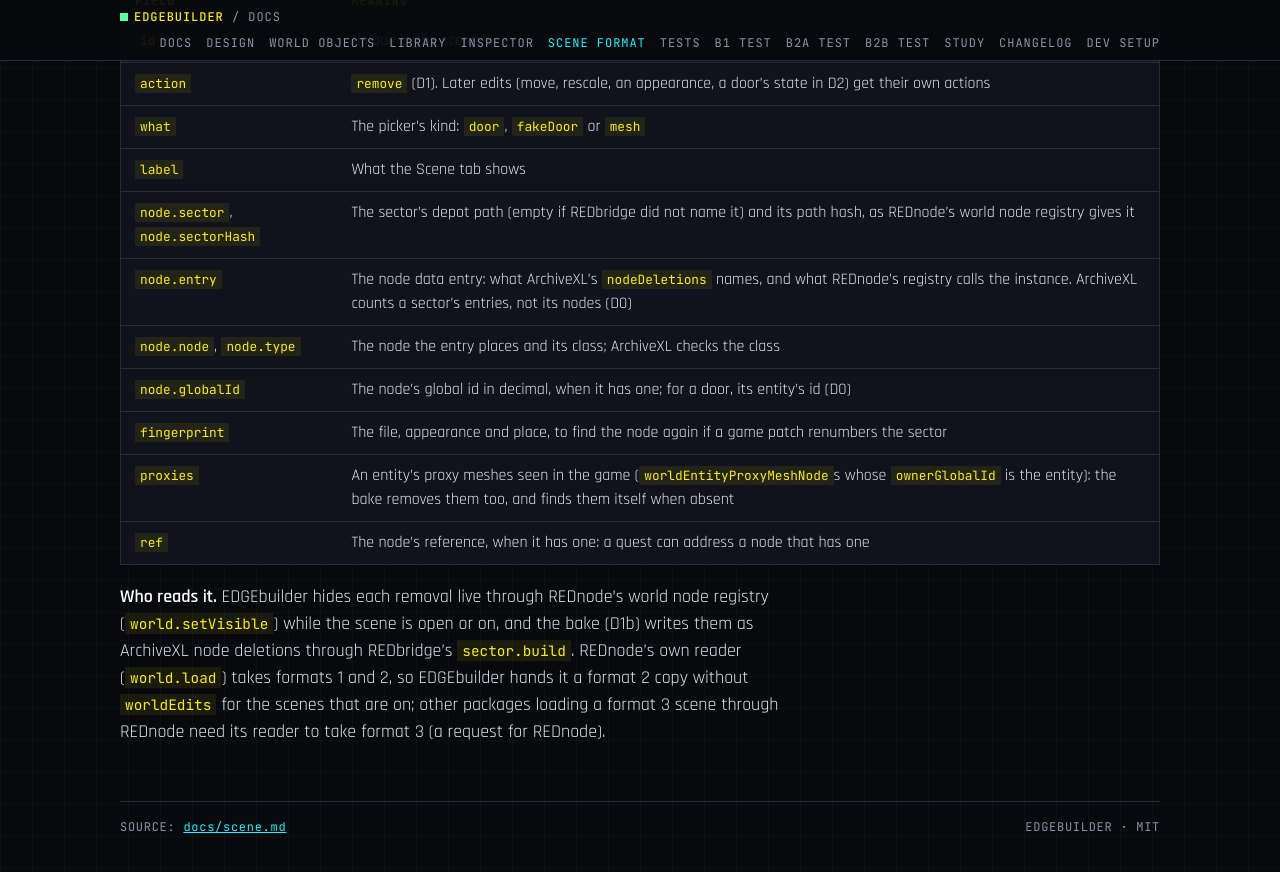
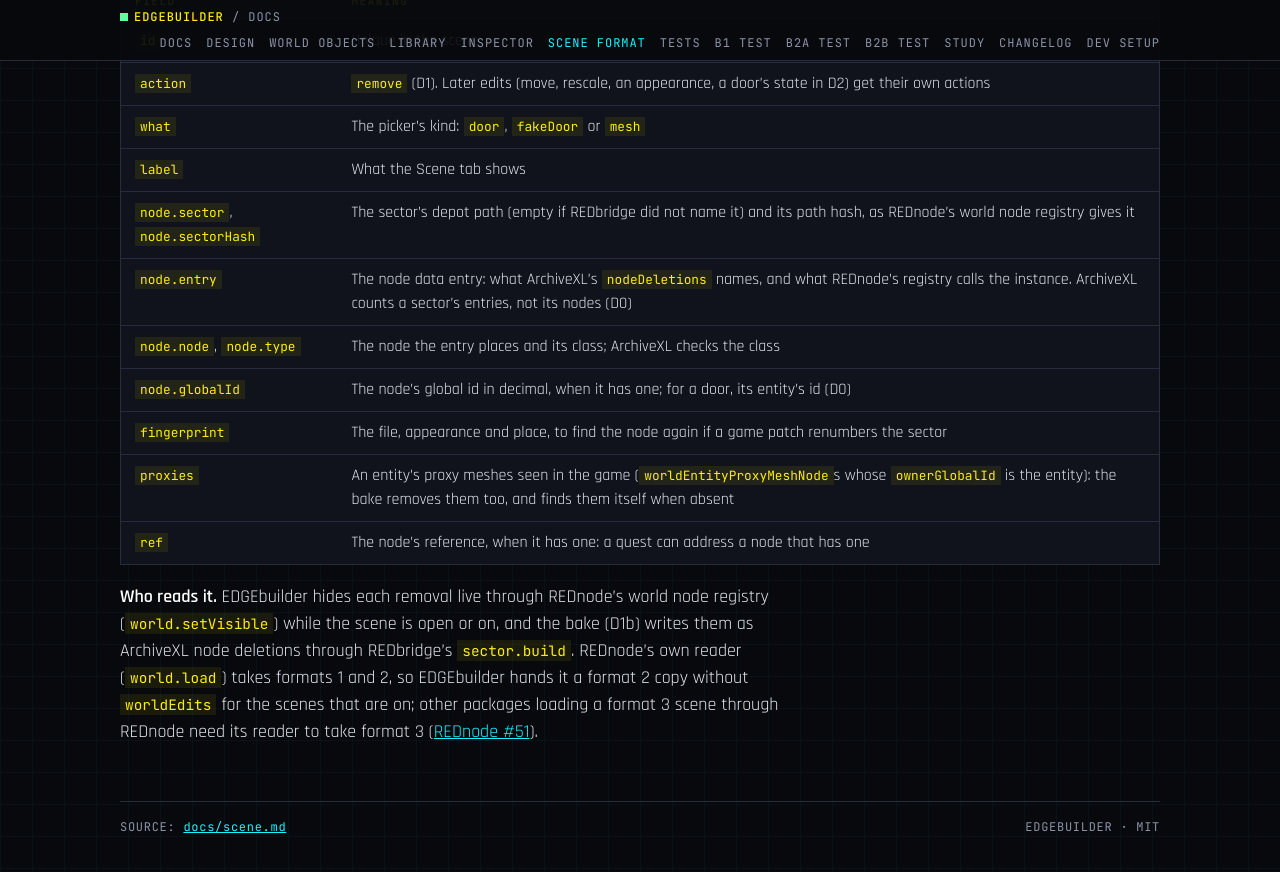
Before and after one commit to Edgemodders/EDGEbuilder, a Jekyll site: the page built from docs/scene.md, in a window 1280 px wide and 900 px high, scrolled down 4028 px. Shown: the top 872 px of the window. Built offline with Jekyll 4.4.1, drawn with Linux system fonts in a browser that asks for light colours.

Commit message:
Docs: REDnode #51, format 3 in world.load
Co-Authored-By: Claude Opus 5.5 <noreply@anthropic.com>

```diff
--- a/docs/scene.md
+++ b/docs/scene.md
@@ -128,4 +128,4 @@ Drafted on 2026-11-19 for D1, the Doors slice ([World objects, "Doors first"](wo
 | `proxies` | An entity's proxy meshes seen in the game (`worldEntityProxyMeshNode`s whose `ownerGlobalId` is the entity): the bake removes them too, and finds them itself when absent |
 | `ref` | The node's reference, when it has one: a quest can address a node that has one |
 
-**Who reads it.** EDGEbuilder hides each removal live through REDnode's world node registry (`world.setVisible`) while the scene is open or on, and the bake (D1b) writes them as ArchiveXL node deletions through REDbridge's `sector.build`. REDnode's own reader (`world.load`) takes formats 1 and 2, so EDGEbuilder hands it a format 2 copy without `worldEdits` for the scenes that are on; other packages loading a format 3 scene through REDnode need its reader to take format 3 (a request for REDnode).
+**Who reads it.** EDGEbuilder hides each removal live through REDnode's world node registry (`world.setVisible`) while the scene is open or on, and the bake (D1b) writes them as ArchiveXL node deletions through REDbridge's `sector.build`. REDnode's own reader (`world.load`) takes formats 1 and 2, so EDGEbuilder hands it a format 2 copy without `worldEdits` for the scenes that are on; other packages loading a format 3 scene through REDnode need its reader to take format 3 ([REDnode #51](https://github.com/Edgemodders/REDnode/issues/51)).
```
Also changed, not shown: CLAUDE.md (+1 -1 lines).
